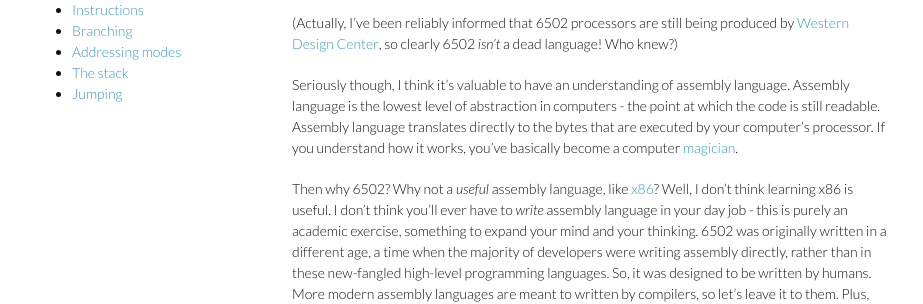
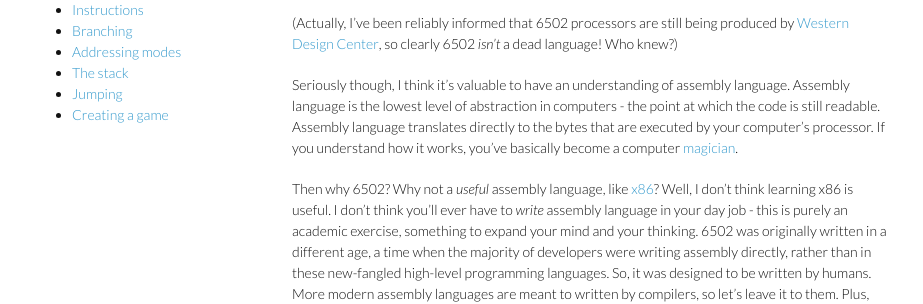
Before and after one commit to skilldrick/easy6502, a Jekyll site: the page built from index.markdown, in a window 1280 px wide. Shown: the part 255-559 px from the top of the page, without its empty margins (178-1101 px from the left). Built offline with Jekyll 4.4.1, drawn with Linux system fonts in a browser that asks for light colours; nearby versions of some CDN libraries; Markdown is read by kramdown in place of the engine named in the settings.

Commit message:
Add nav item for game.

```diff
--- a/_layouts/default.html
+++ b/_layouts/default.html
@@ -30,6 +30,7 @@
           <li><a href="#addressing">Addressing modes</a></li>
           <li><a href="#stack">The stack</a></li>
           <li><a href="#jumping">Jumping</a></li>
+          <li><a href="#snake">Creating a game</a></li>
         </ul>
       </header>
       <section>
```
